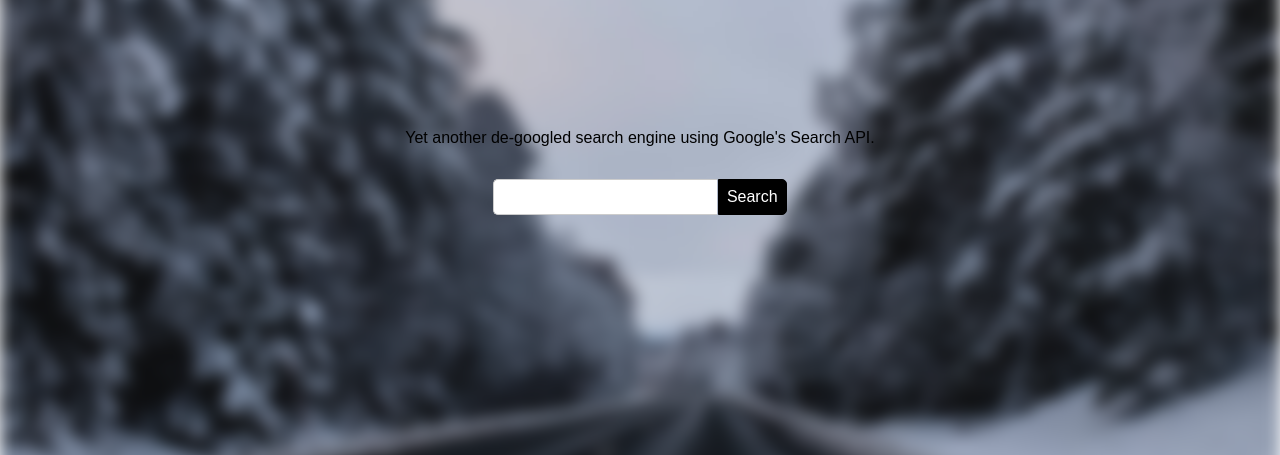
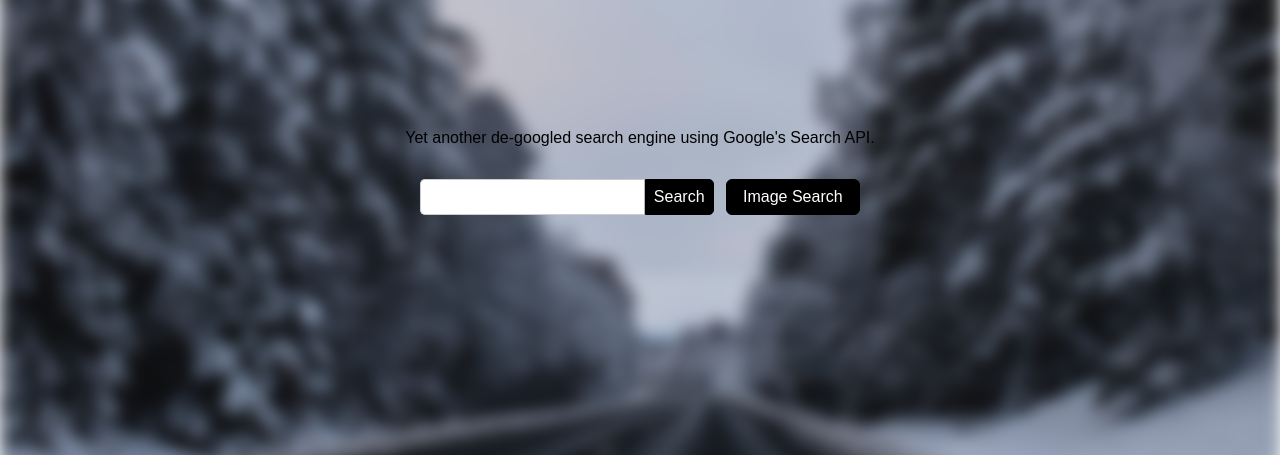
Before and after one commit to abrendan/NochuSearch, a Flask app: page /search in a window 1280 px wide. Shown: the part 255-710 px from the top of the page. Run offline with Flask 3, Linux system fonts and the light colour scheme.

Commit message:
added a image search feature

```diff
--- a/main.py
+++ b/main.py
@@ -53,5 +53,47 @@ def search():
 
     return render_template('results.html', query=query, search_results=search_results, page=page, total_pages=total_pages)
 
+@app.route('/search/images', methods=['GET'])
+def search_images():
+    query = request.args.get('query')
+    page = request.args.get('page', 1, type=int)
+    if not query:
+        return render_template('index.html')
+
+    start_index = (page - 1) * 10 + 1
+    search_type = "image"
+
+    search_url = "https://www.googleapis.com/customsearch/v1"
+    params = {
+        'key': GOOGLE_API_KEY,
+        'cx': GOOGLE_CX,
+        'q': query,
+        'searchType': search_type,
+        'start': start_index
+    }
+
+    response = requests.get(search_url, params=params)
+    image_results = []
+    if response.status_code == 200:
+        search_data = response.json()
+
+        items = search_data.get('items', [])
+        for item in items:
+            image = item.get('link', '/path-to-default-image.jpg')
+            image_results.append({
+                'title': item.get('title'),
+                'link': image,
+                'thumbnail': item.get('image', {}).get('thumbnailLink', '/path-to-default-thumbnail.jpg')
+            })
+
+        total_results = int(search_data.get('searchInformation', {}).get('totalResults', 0))
+        total_pages = (total_results + 9) // 10
+
+    else:
+        print(f"Error: {response.status_code}")
+
+    return render_template('image_results.html', query=query, image_results=image_results, page=page, total_pages=total_pages)
+
+
 if __name__ == '__main__':
     app.run(host='0.0.0.0', port=80)
--- a/static/styles_index.css
+++ b/static/styles_index.css
@@ -106,3 +106,19 @@ body::before {
 .footer-link:hover {
   text-decoration: underline;
 }
+
+.image-search-button {
+  padding: 0.5rem 1rem;
+  background-color: #000000;
+  color: #fff;
+  border: 1px solid #000000;
+  margin-left: 8px; /* Spacing between buttons */
+  cursor: pointer;
+  border-radius: 6px;
+  font-size: 1rem;
+  text-align: center;
+}
+.image-search-button:hover {
+  background-color: #6e6e6e;
+  border: 1px solid #8a8a8a;
+}
--- a/templates/index.html
+++ b/templates/index.html
@@ -13,6 +13,7 @@
     <form class="search-form" action="/search" method="get">
       <input class="search-input" type="text" name="query" required>
       <button class="search-button" type="submit">Search</button>
+      <button type="submit" formaction="/search/images" class="search-button image-search-button">Image Search</button>
     </form>
   </div>
   <footer class="footer">
```
Also changed, not shown: static/styles_results.css (+25 -0 lines), templates/image_results.html (added, +29 -0 lines).
